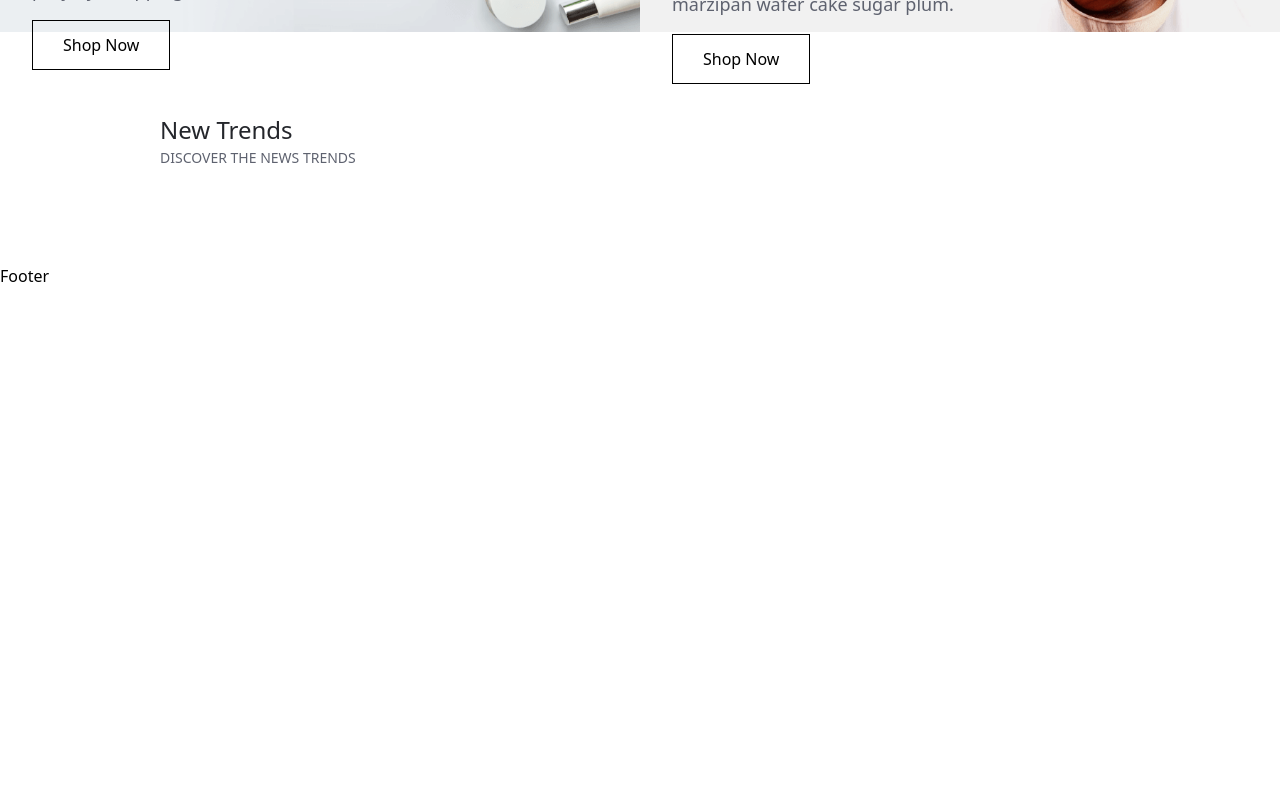
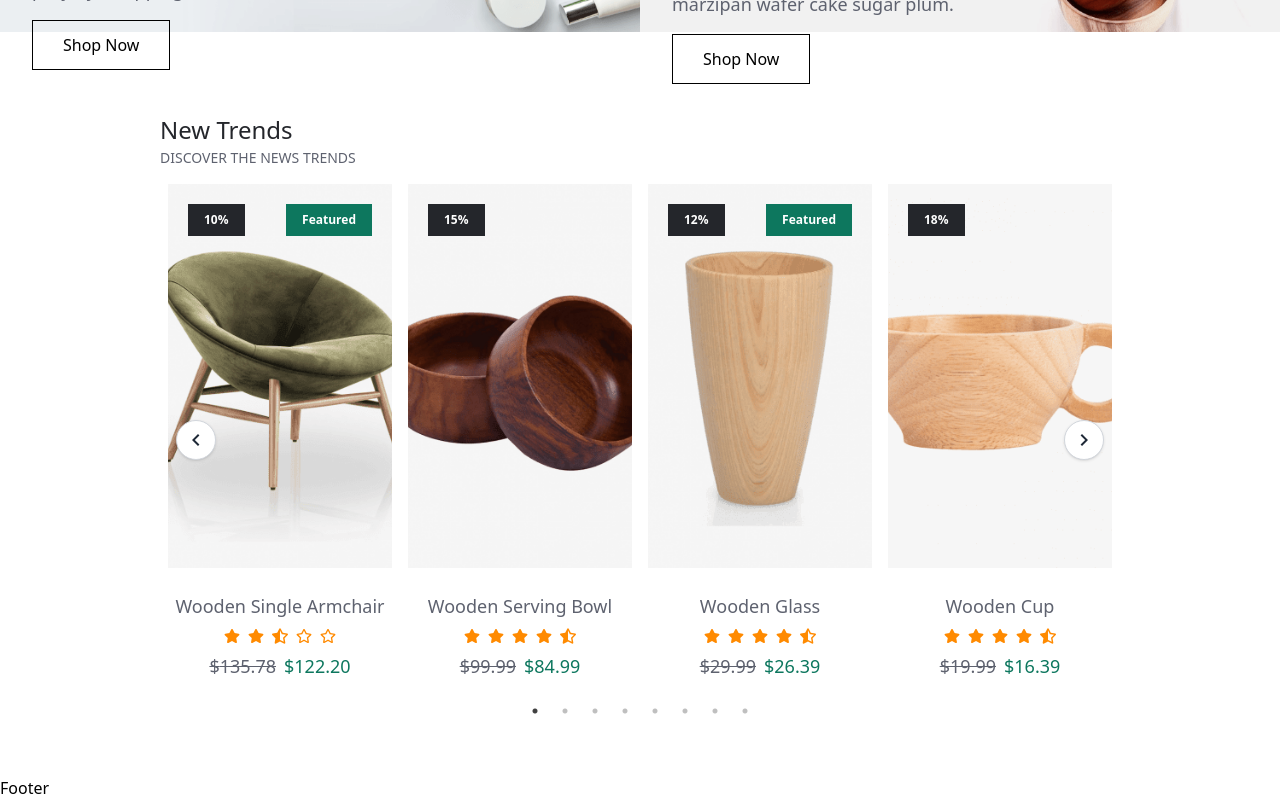
Before and after one commit to gabriellamsa/ecommerce-website, a React (Vite) app: page / in a window 1280 px wide. Shown: the part 3698-4498 px from the top of the page. Before the commit the page ends 3986 px from the top, so only its background shows below. Built offline with nearby package versions, Linux system fonts and the light colour scheme.

Commit message:
Refactor ProductSlideCard and navigation arrows in slider

```diff
--- a/src/components/product/ProductSlide.jsx
+++ b/src/components/product/ProductSlide.jsx
@@ -1,4 +1,38 @@
+import Slider from "react-slick";
 import { BodyOne, Title } from "../common/CustomComponents";
+import { productlists } from "../../assets/data/data";
+import { ProductCard } from "./ProductCard";
+import "slick-carousel/slick/slick.css";
+import "slick-carousel/slick/slick-theme.css";
+import { MdKeyboardArrowLeft, MdKeyboardArrowRight } from "react-icons/md";
+
+function CustomNextArrow(props) {
+  const { onClick } = props;
+  return (
+    <div
+      className="absolute top-1/2 right-4 transform -translate-y-1/2 z-20 cursor-pointer"
+      onClick={onClick}
+    >
+      <div className="w-10 h-10 bg-white border border-gray-300 rounded-full flex items-center justify-center shadow hover:bg-gray-100">
+        <MdKeyboardArrowRight size={24} className="text-gray-800" />
+      </div>
+    </div>
+  );
+}
+
+function CustomPrevArrow(props) {
+  const { onClick } = props;
+  return (
+    <div
+      className="absolute top-1/2 left-4 transform -translate-y-1/2 z-20 cursor-pointer"
+      onClick={onClick}
+    >
+      <div className="w-10 h-10 bg-white border border-gray-300 rounded-full flex items-center justify-center shadow hover:bg-gray-100">
+        <MdKeyboardArrowLeft size={24} className="text-gray-800" />
+      </div>
+    </div>
+  );
+}
 
 export const ProductSlide = () => {
   return (
@@ -9,8 +43,48 @@ export const ProductSlide = () => {
           <div className="flex items-center gap-3 uppercase">
             <BodyOne className="text-sm">DISCOVER THE NEWS TRENDS</BodyOne>
           </div>
+
+          <ProductSlideCard />
         </div>
       </section>
     </>
   );
 };
+
+export const ProductSlideCard = () => {
+  const settings = {
+    dots: true,
+    infinite: true,
+    slidesToShow: 4,
+    slidesToScroll: 1,
+    nextArrow: <CustomNextArrow />,
+    prevArrow: <CustomPrevArrow />,
+  };
+
+  return (
+    <>
+      <Slider {...settings} className="gap-4">
+        {" "}
+        {/* Adicionando espaçamento entre os slides */}
+        {productlists.map((product) => (
+          <div key={product.id} className="px-2">
+            {" "}
+            {/* Pequeno espaçamento lateral */}
+            <ProductCard
+              id={product.id}
+              title={product.title}
+              description={product.description}
+              images={product.images}
+              price={product.price}
+              discount={product.discount}
+              rating={product.rating}
+              featured={product.featured}
+              category={product.category}
+              color={product.color}
+            />
+          </div>
+        ))}
+      </Slider>
+    </>
+  );
+};
```
